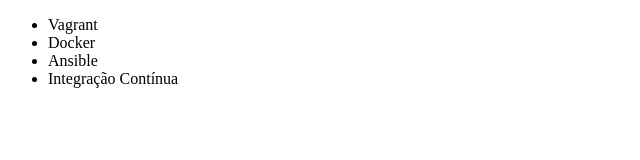
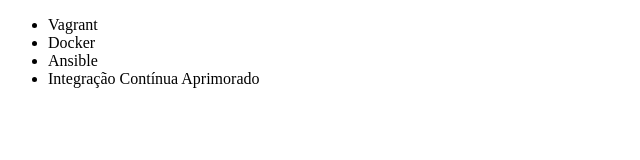
Before and after one commit to talisonhenke/alura-trilha-git, a plain HTML site: page index.html in a window 1280 px wide. Shown: the full height of the page, 0-640 px from the left. Drawn offline with Linux system fonts and the light colour scheme.

Commit message:
Renomeando curso de Integração Contínua

```diff
--- a/index.html
+++ b/index.html
@@ -9,7 +9,7 @@
         <li>Vagrant</li>
         <li>Docker</li>
         <li>Ansible</li>
-        <li>Integração Contínua</li>
+        <li>Integração Contínua Aprimorado</li>
     </ul>
 </body>
 </html>
```
